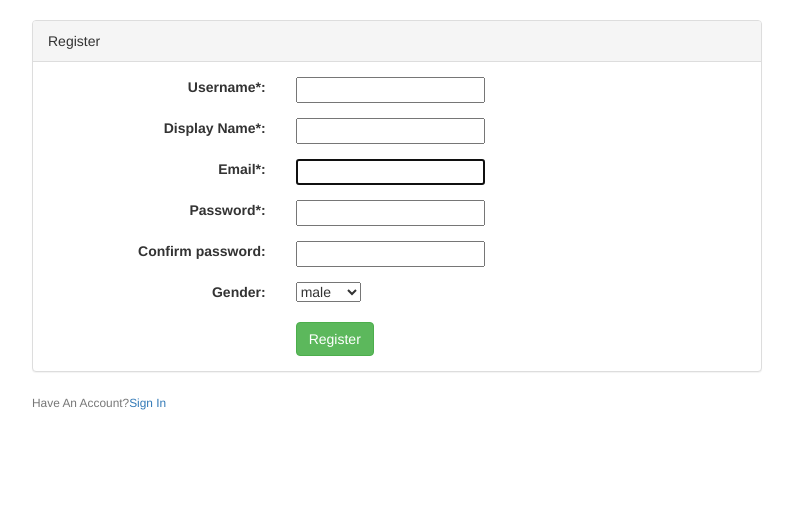
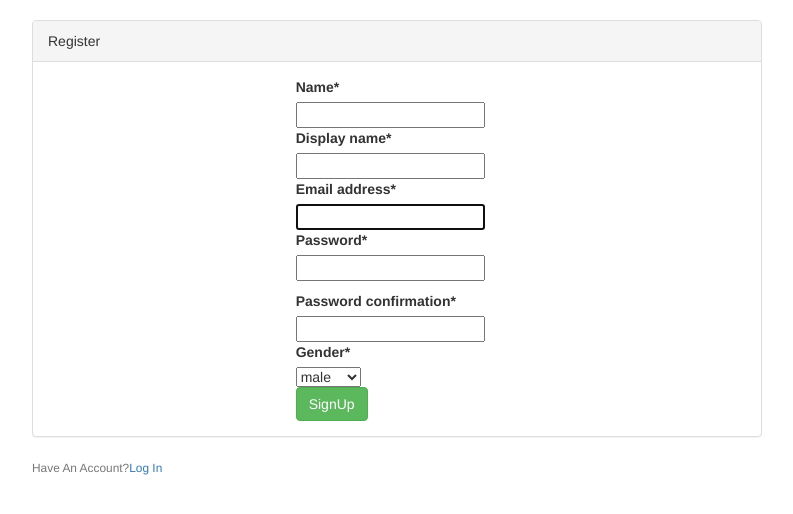
Before and after one commit to abdullahshaker10/chat, a Django app: page / in a window 1280 px wide. Shown: the part 52-566 px from the top of the page, without its empty margins (243-1036 px from the left). Run offline with Django 3.2, Linux system fonts and the light colour scheme; some libraries are stand-ins or nearby versions.

Commit message:
Rebuild Login & register

```diff
--- a/main/forms.py
+++ b/main/forms.py
@@ -22,7 +22,6 @@ class CustomUserChangeForm(UserChangeForm):
 
 
 class SignUpForm(UserCreationForm):
-    gender = forms.CharField(max_length=200, widget=forms.Select(choices=GENDER_CHOICES))
 
     class Meta(UserCreationForm.Meta):
         model = CustomUser
--- a/main/models.py
+++ b/main/models.py
@@ -5,14 +5,18 @@ from django.contrib.auth.models import PermissionsMixin
 from django.utils.translation import gettext_lazy as _
 from django.utils import timezone
 
+# Create your models here.
+GENDER_CHOICES = [
+    ('male', 'male'),
+    ('female', 'female'),
 
-# Create your models here.
+]
 
 
 class CustomUser(AbstractBaseUser, PermissionsMixin):
     name = models.CharField(max_length=200, default=None, null=True)
     display_name = models.CharField(max_length=200, default=None, null=True)
-    gender = models.CharField(max_length=200, default=None, null=True)
+    gender = models.CharField(max_length=200, default=None, null=True, choices=GENDER_CHOICES)
 
     email = models.EmailField(_('email address'), unique=True)
     is_staff = models.BooleanField(default=False)
--- a/main/urls.py
+++ b/main/urls.py
@@ -6,6 +6,6 @@ urlpatterns = [
     path('index/', Home.as_view(), name='index'),
 
     path('login/', LoginView.as_view(), name='login'),
-    path('logout/', LogoutView.as_view(template_name='logout.html'), name='logout'),
+    path('logout/', LogoutView.as_view(), name='logout'),
 
 ]
--- a/main/views.py
+++ b/main/views.py
@@ -23,4 +23,4 @@ class Home(TemplateView):
 
 
 class LogoutView(LogoutView):
-    template_name = 'logput.html'
+    template_name = 'logout.html'
--- a/settings/asgi.py
+++ b/settings/asgi.py
@@ -15,10 +15,6 @@ import os
 
 from django.core.asgi import get_asgi_application
 
-<<<<<<< HEAD
 os.environ.setdefault('DJANGO_SETTINGS_MODULE', 'settings.settings')
-=======
-os.environ.setdefault('DJANGO_SETTINGS_MODULE', 'chatapp.settings')
->>>>>>> b8a4889b03f74d1318f7c8f3f8a85e83de3ed1bf
 
 application = get_asgi_application()
--- a/settings/base.py
+++ b/settings/base.py
@@ -26,7 +26,6 @@ BASE_DIR = os.path.dirname(os.path.dirname(os.path.abspath(__file__)))
 # See https://docs.djangoproject.com/en/3.0/howto/deployment/checklist/
 
 # SECURITY WARNING: keep the secret key used in production secret!
-SECRET_KEY = 'lp0^-tkp5(f(s_9w&&sgqx4igsbyec$!-s4&z0o=cl_7#9ytz$'
 SECRET_KEY = '8gc!s3a%b6g$v*3-7c_swt5r-9=x#r0(w&!2z4rj+a%_@_&^eu'
 
 # SECURITY WARNING: don't run with debug turned on in production!
--- a/settings/wsgi.py
+++ b/settings/wsgi.py
@@ -14,6 +14,5 @@ import os
 from django.core.wsgi import get_wsgi_application
 
 os.environ.setdefault('DJANGO_SETTINGS_MODULE', 'settings.settings')
-os.environ.setdefault('DJANGO_SETTINGS_MODULE', 'chatapp.settings')
 
 application = get_wsgi_application()
--- a/static/css/style.css
+++ b/static/css/style.css
@@ -136,9 +136,8 @@ img{ max-width:100%;}
 dl, ol, ul {
 display:none
 }
-#hint_id_password2{
+.controls ul{
 display:none
-
 }
 form {
     display: inline-block;
--- a/templates/index.html
+++ b/templates/index.html
@@ -5,7 +5,15 @@
 
     <meta charset="utf-8">
     <meta name="viewport" content="width=device-width, initial-scale=1">
+<style>
+.controls ul{
+display:none
+}
+#hint_id_password2{
+display:none
 
+}
+</style>
     <link rel="stylesheet" href="//maxcdn.bootstrapcdn.com/bootstrap/3.3.7/css/bootstrap.min.css">
 </head>
 <body class="override">
--- a/templates/login.html
+++ b/templates/login.html
@@ -26,7 +26,7 @@
                 </div>
                 <div class="border-top pt-3">
                   <small class="text-muted">
-                    Don't Have An Account?<a class="ml-2" href="{% url 'login' %}">Sign Up</a>
+                    Don't Have An Account?<a class="ml-2" href="{% url 'register' %}">Sign Up</a>
 
                   </small>
                 </div>
--- a/templates/register.html
+++ b/templates/register.html
@@ -1,5 +1,5 @@
 {% extends "index.html" %}
-
+{% load crispy_forms_tags %}
 {% block content %}
     <div class="container">
         <form  method="post">
@@ -11,58 +11,25 @@
                         {% if error_message %}
                             <p class="bg-danger p-d ml-b">{{ error_message }}</p>
                         {% endif %}
+                     <div class="col-md-6 col-md-offset-4">
+                            {{form|crispy}}
+                     </div>
 
-                        <div class="form-group clearfix">
-                            <label for="{{ form.name.id_for_label }}" class="col-md-4 control-label text-right">Username<span class="text-red">*</span>:</label>
-                            <div class="col-md-6">
-                                {{ form.name }}
-                            </div>
-                        </div>
-                        <div class="form-group clearfix">
-                            <label for="{{ form.display_name.id_for_label }}" class="col-md-4 control-label text-right">Display Name<span class="text-red">*</span>:</label>
-                            <div class="col-md-6">
-                                {{ form.display_name }}
-                            </div>
-                        </div>
-                        <div class="form-group clearfix">
-                            <label for="{{ form.email.id_for_label }}" class="col-md-4 control-label text-right">Email<span class="text-red">*</span>:</label>
-                            <div class="col-md-6">
-                                {{ form.email }}
-                            </div>
-                        </div>
 
-                        <div class="form-group clearfix">
-                            <label for="{{ form.password1.id_for_label }}" class="col-md-4 control-label text-right">Password<span class="text-red">*</span>:</label>
-                            <div class="col-md-6">
-                                {{ form.password1 }}
-                            </div>
-                        </div>
-                        <div class="form-group clearfix">
-                            <label for="{{ form.password2.id_for_label }}" class="col-md-4 control-label text-right">Confirm password:</label>
-                            <div class="col-md-6">
-                                {{ form.password2 }}
-                            </div>
-                        </div>
-                         <div class="form-group clearfix">
-                            <label for="{{ form.Gender.id_for_label }}" class="col-md-4 control-label text-right">Gender:</label>
-                            <div class="col-md-6">
-                                {{ form.gender }}
-                            </div>
-                        </div>
-                        <div class="col-md-6 col-md-offset-4">
-                            <input type="submit" value="Register" class="btn btn-success">
-                        </div>
-                    </div>
+                     <div class="col-md-6 col-md-offset-4">
+                          <input type="submit" value="SignUp" class="btn btn-success">
+                     </div>
+
+              </div>
                 </div>
                 <div class="border-top pt-3">
                   <small class="text-muted">
-                    Have An Account?<a class="ml-2" href="{% url 'login' %}">Sign In</a>
+                     Have An Account?<a class="ml-2" href="{% url 'login' %}">Log In</a>
 
                   </small>
                 </div>
             </div>
-
-        </form>
+</form>
 
     </div>
 {% endblock %}
```
Also changed, not shown: db.sqlite3.
